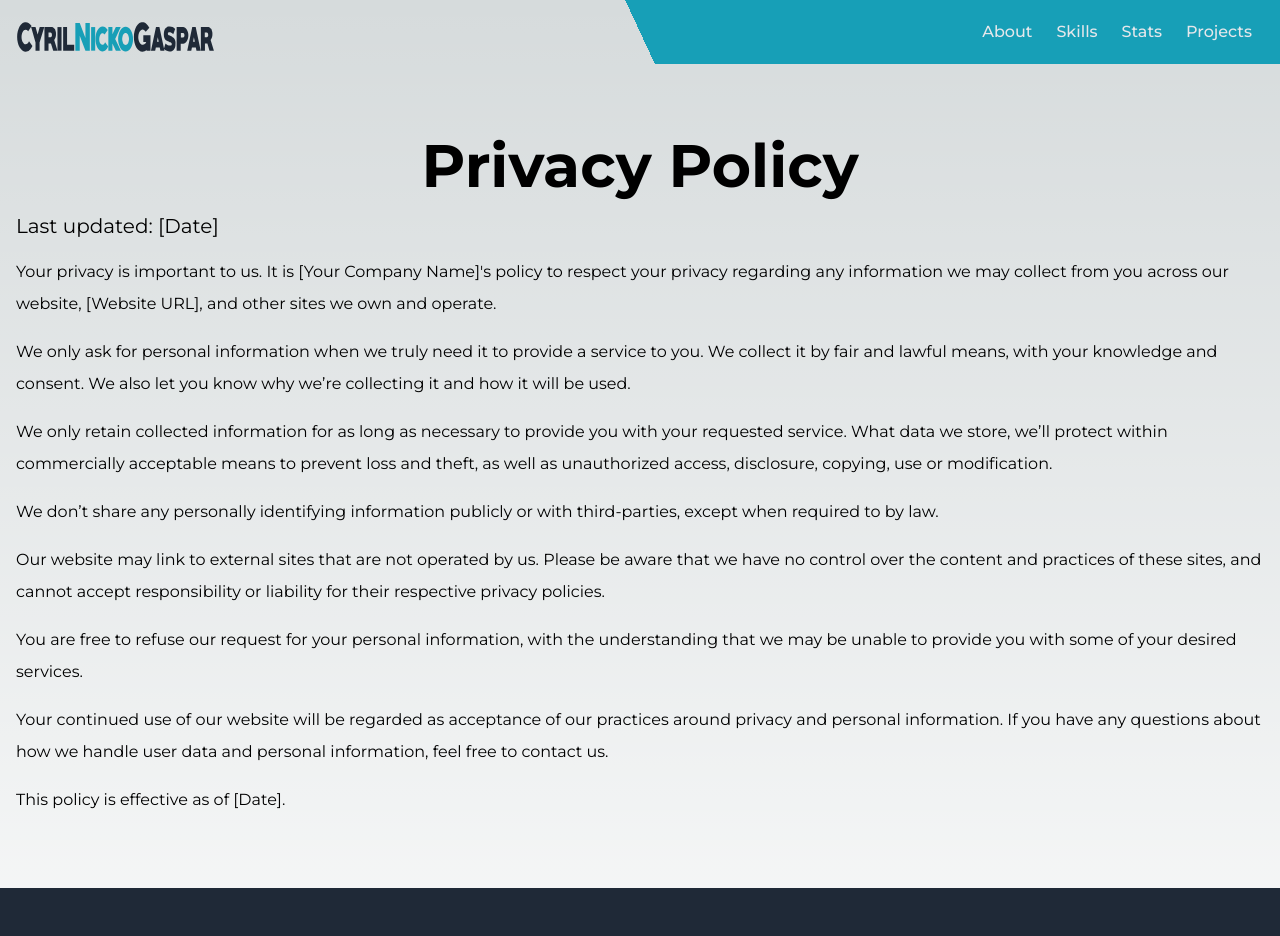
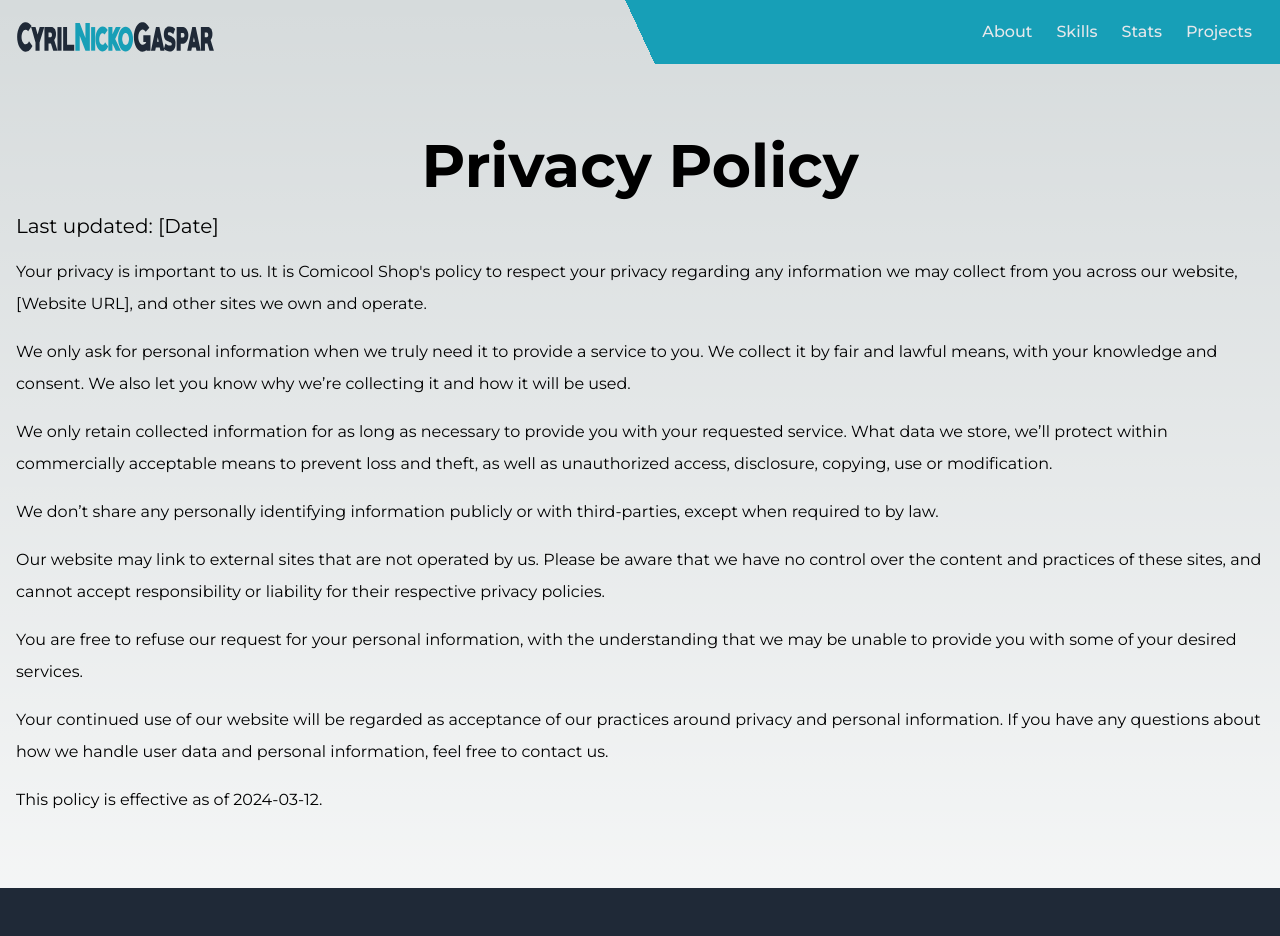
Before and after one commit to jmozzart/next-portfolio, a Next.js app: page /privacy-policy in a window 1280 px wide. Shown: the top 936 px of the page. Built offline with nearby package versions, Linux system fonts and the light colour scheme.

Commit message:
Update page.tsx

```diff
--- a/src/app/privacy-policy/page.tsx
+++ b/src/app/privacy-policy/page.tsx
@@ -8,7 +8,7 @@ export default function PrivacyPolicy() {
             <h1 className="text-6xl mb-4">Privacy Policy</h1>
             <p className="text-xl mb-4">Last updated: [Date]</p>
             <p className="text-left mb-4">
-              Your privacy is important to us. It is [Your Company Name]'s policy to respect your privacy regarding any information we may collect from you across our website, [Website URL], and other sites we own and operate.
+              Your privacy is important to us. It is Comicool Shop&apos;s policy to respect your privacy regarding any information we may collect from you across our website, [Website URL], and other sites we own and operate.
             </p>
             <p className="text-left mb-4">
               We only ask for personal information when we truly need it to provide a service to you. We collect it by fair and lawful means, with your knowledge and consent. We also let you know why we’re collecting it and how it will be used.
@@ -29,7 +29,7 @@ export default function PrivacyPolicy() {
               Your continued use of our website will be regarded as acceptance of our practices around privacy and personal information. If you have any questions about how we handle user data and personal information, feel free to contact us.
             </p>
             <p className="text-left mb-4">
-              This policy is effective as of [Date].
+              This policy is effective as of 2024-03-12.
             </p>
           </div>
         </div>
```
